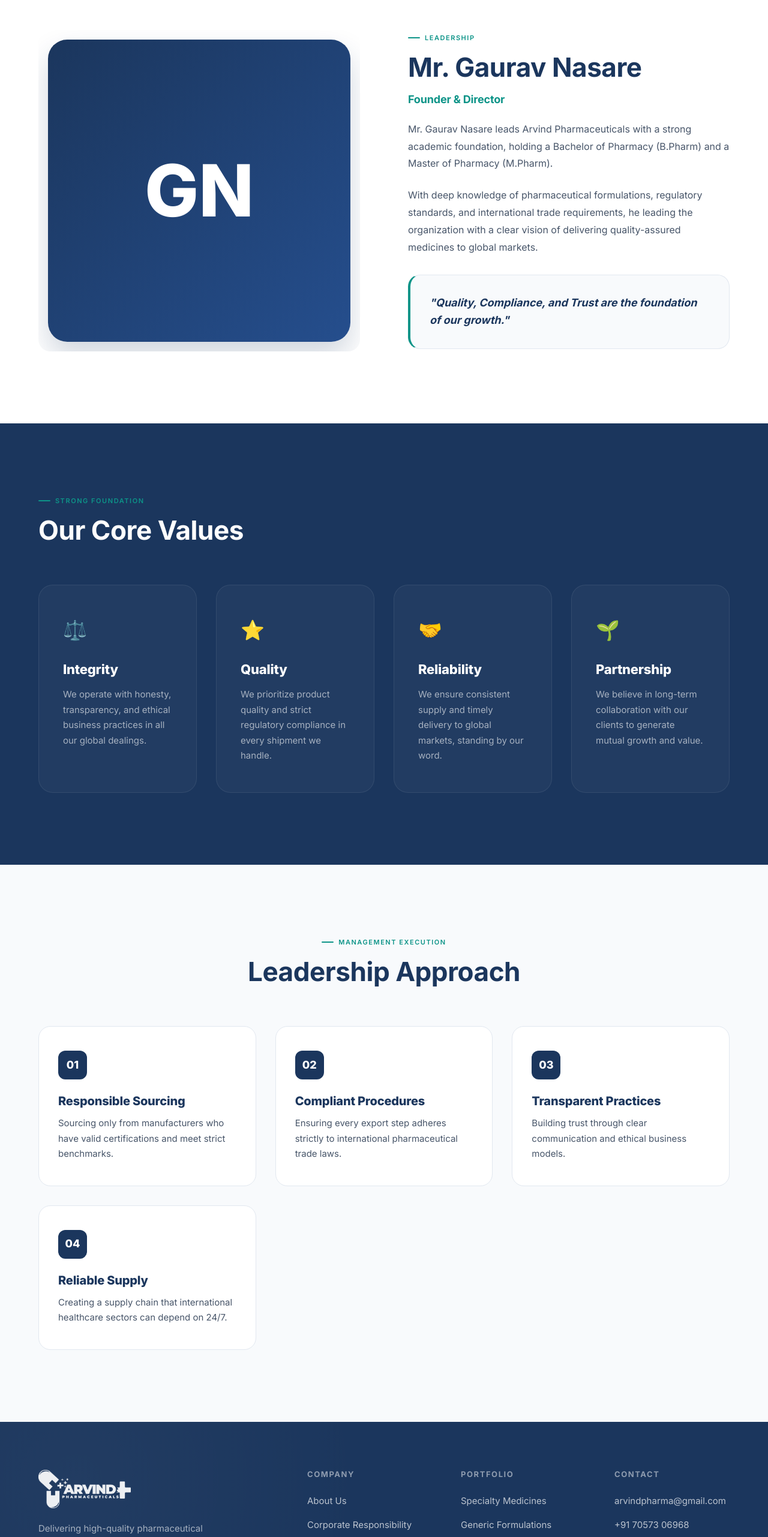
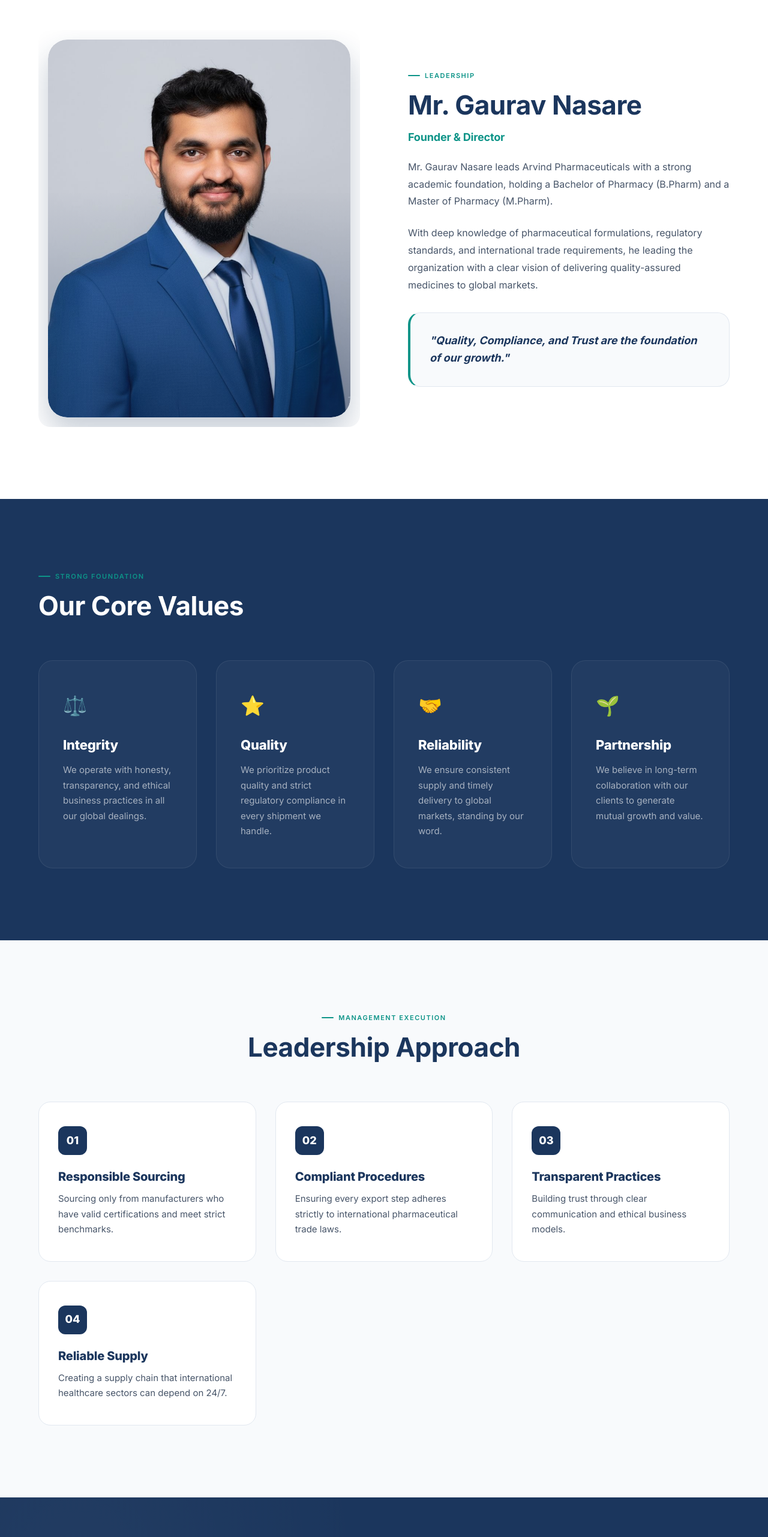
Before and after one commit to bizleap1/Arvind-Pharmaceuticals-, a React (Vite) app: page /about in a window 1280 px wide. Shown: the part 2230-4793 px from the top of the page at 60% size. Built offline with nearby package versions, Linux system fonts and the light colour scheme.

Commit message:
Add Gaurav Nasare photo in leadership section; update address across Contact page and Footer

```diff
--- a/src/components/layout/Footer.jsx
+++ b/src/components/layout/Footer.jsx
@@ -32,11 +32,12 @@ const Footer = () => {
 
         <div className="footer-col">
           <h5>Contact</h5>
-          <a href="mailto:arvindpharma@gmail.com">arvindpharma@gmail.com</a>
+          <a href="mailto:gauravnasare2809@gmail.com">gauravnasare2809@gmail.com</a>
           <a href="tel:+917057306968">+91 70573 06968</a>
           <div style={{ fontSize: '14px', marginTop: '16px', lineHeight: '1.7', color: 'rgba(255,255,255,0.5)' }}>
-            Nagpur, Maharashtra<br/>
-            India
+            Shop No. F-102, Gauri Meadows-3,<br/>
+            Plot No. 81, Besa Road,<br/>
+            Nagpur, Maharashtra, India
           </div>
         </div>
       </div>
--- a/src/pages/About.jsx
+++ b/src/pages/About.jsx
@@ -148,19 +148,20 @@ const About = () => {
         <div className="about-layout">
            <div className="about-visual fade-in">
               <div className="why-card" style={{ padding: '16px', border: 'none', background: 'transparent' }}>
-                 <div style={{
-                   aspectRatio: '1',
-                   background: 'linear-gradient(135deg, var(--primary) 0%, var(--primary-light) 100%)',
-                   borderRadius: '32px',
-                   display: 'flex',
-                   alignItems: 'center',
-                   justifyContent: 'center',
-                   fontSize: '120px',
-                   color: 'white',
-                   fontWeight: 800,
-                   fontFamily: 'var(--font-display)',
-                   boxShadow: '0 24px 48px rgba(27,54,93,0.2)'
-                 }}>GN</div>
+                 <div style={{ position: 'relative', borderRadius: '32px', overflow: 'hidden', boxShadow: '0 24px 48px rgba(27,54,93,0.25)' }}>
+                   <img
+                     src="/assets/gaurav-nasare.jpg"
+                     alt="Mr. Gaurav Nasare – Founder & Director, Arvind Pharmaceuticals"
+                     style={{
+                       width: '100%',
+                       display: 'block',
+                       borderRadius: '32px',
+                       objectFit: 'cover',
+                       aspectRatio: '4/5'
+                     }}
+                   />
+                   <div style={{ position: 'absolute', inset: 0, background: 'linear-gradient(to top, rgba(27,54,93,0.35) 0%, transparent 60%)', borderRadius: '32px', pointerEvents: 'none' }}></div>
+                 </div>
               </div>
            </div>
            <div className="about-content fade-in">
--- a/src/pages/Contact.jsx
+++ b/src/pages/Contact.jsx
@@ -27,7 +27,7 @@ const Contact = () => {
               <div className="contact-detail-icon">✉️</div>
               <div>
                 <h4>Global Sales & Inquiries</h4>
-                <a href="mailto:arvindpharma@gmail.com">arvindpharma@gmail.com</a>
+                <a href="mailto:gauravnasare2809@gmail.com">gauravnasare2809@gmail.com</a>
               </div>
             </div>
             <div className="contact-detail">
@@ -40,8 +40,8 @@ const Contact = () => {
             <div className="contact-detail">
               <div className="contact-detail-icon">🏢</div>
               <div>
-                <h4>Corporate Headquarters</h4>
-                <span>Nagpur, Maharashtra, India</span>
+                <h4>Registered Address</h4>
+                <span>Shop No. F-102, Gauri Meadows-3,<br/>Plot No. 81, Besa Road,<br/>Nagpur, Maharashtra, India</span>
               </div>
             </div>
           </div>
```
Also changed, not shown: public/assets/gaurav-nasare.jpg (added).
